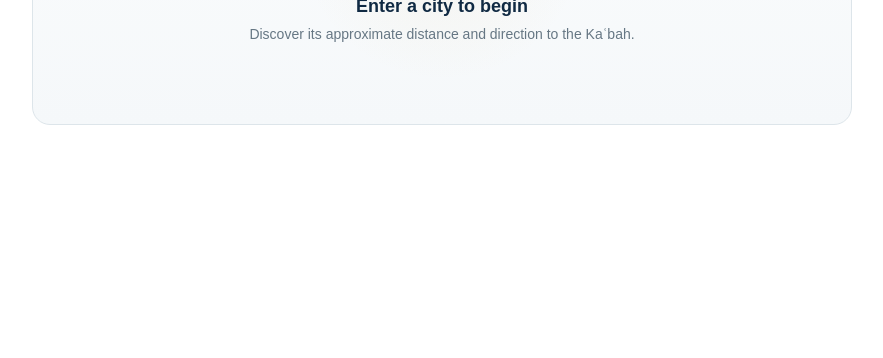
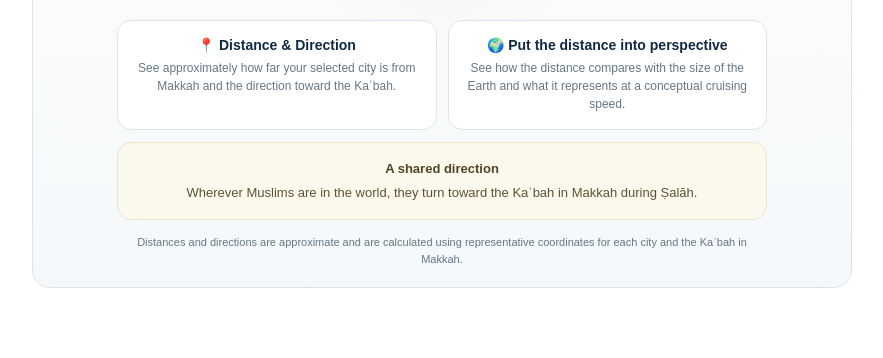
Before and after one commit to saumik42/Distance-To-The-Kabah, a plain HTML site: page index.html in a window 1280 px wide. Shown: the part 442-800 px from the top of the page, without its empty margins (198-1081 px from the left). Drawn offline with Linux system fonts and the light colour scheme; no server answers.

Commit message:
Update index.html

```diff
--- a/index.html
+++ b/index.html
@@ -152,21 +152,18 @@
 
     .placeholder {
       margin-top: 16px;
-      min-height: 290px;
       border: 1px solid var(--border);
       border-radius: 18px;
       background:
-        radial-gradient(circle at 50% 35%, rgba(214, 173, 76, 0.08), transparent 32%),
+        radial-gradient(circle at 50% 18%, rgba(214, 173, 76, 0.08), transparent 26%),
         linear-gradient(180deg, #fbfcfd 0%, #f5f8fa 100%);
-      display: flex;
-      align-items: center;
-      justify-content: center;
+      padding: 30px 24px 20px;
       text-align: center;
-      padding: 35px 20px;
-    }
-
-    .placeholder-inner {
-      max-width: 390px;
+    }
+
+    .placeholder-main {
+      max-width: 440px;
+      margin: 0 auto;
     }
 
     .placeholder-icon {
@@ -186,7 +183,7 @@
     .placeholder-title {
       margin: 0 0 7px;
       color: var(--navy);
-      font-size: 18px;
+      font-size: 19px;
       font-weight: 700;
     }
 
@@ -195,6 +192,61 @@
       color: var(--muted);
       font-size: 14px;
       line-height: 1.55;
+    }
+
+    .placeholder-preview-grid {
+      display: grid;
+      grid-template-columns: 1fr 1fr;
+      gap: 11px;
+      max-width: 650px;
+      margin: 23px auto 0;
+    }
+
+    .placeholder-preview-card {
+      background: white;
+      border: 1px solid var(--border);
+      border-radius: 14px;
+      padding: 16px 14px;
+    }
+
+    .placeholder-preview-card strong {
+      display: block;
+      margin-bottom: 6px;
+      color: var(--navy);
+      font-size: 14px;
+    }
+
+    .placeholder-preview-card p {
+      margin: 0;
+      color: var(--muted);
+      font-size: 12px;
+      line-height: 1.5;
+    }
+
+    .placeholder-reflection {
+      max-width: 650px;
+      margin: 12px auto 0;
+      padding: 16px;
+      background: #fbf8ee;
+      border: 1px solid #eee3c5;
+      border-radius: 14px;
+      color: #5f5232;
+      font-size: 13px;
+      line-height: 1.55;
+    }
+
+    .placeholder-reflection strong {
+      display: block;
+      margin-bottom: 4px;
+      color: #514522;
+    }
+
+    .placeholder-note {
+      max-width: 650px;
+      margin: 14px auto 0;
+      color: var(--muted);
+      font-size: 11px;
+      line-height: 1.5;
     }
 
     /* RESULTS */
@@ -514,7 +566,11 @@
       }
 
       .placeholder {
-        min-height: 250px;
+        padding: 25px 14px 18px;
+      }
+
+      .placeholder-preview-grid {
+        grid-template-columns: 1fr;
       }
 
       .map-card {
@@ -595,10 +651,15 @@
 
     </section>
 
-    <!-- Default placeholder -->
+    <!-- DEFAULT PLACEHOLDER -->
+
     <section id="placeholder" class="placeholder">
-      <div class="placeholder-inner">
-        <div class="placeholder-icon" aria-hidden="true">🕋</div>
+
+      <div class="placeholder-main">
+
+        <div class="placeholder-icon" aria-hidden="true">
+          🕋
+        </div>
 
         <h2 class="placeholder-title">
           Enter a city to begin
@@ -607,10 +668,45 @@
         <p class="placeholder-text">
           Discover its approximate distance and direction to the Kaʿbah.
         </p>
-      </div>
+
+      </div>
+
+      <div class="placeholder-preview-grid">
+
+        <div class="placeholder-preview-card">
+          <strong>📍 Distance &amp; Direction</strong>
+          <p>
+            See approximately how far your selected city is from Makkah
+            and the direction toward the Kaʿbah.
+          </p>
+        </div>
+
+        <div class="placeholder-preview-card">
+          <strong>🌍 Put the distance into perspective</strong>
+          <p>
+            See how the distance compares with the size of the Earth and
+            what it represents at a conceptual cruising speed.
+          </p>
+        </div>
+
+      </div>
+
+      <div class="placeholder-reflection">
+        <strong>A shared direction</strong>
+        Wherever Muslims are in the world, they turn toward the Kaʿbah
+        in Makkah during Ṣalāh.
+      </div>
+
+      <p class="placeholder-note">
+        Distances and directions are approximate and are calculated using
+        representative coordinates for each city and the Kaʿbah in Makkah.
+      </p>
+
     </section>
 
-    <!-- Results -->
+
+    <!-- RESULTS -->
+
     <section id="results">
 
       <div class="map-card">
@@ -772,7 +868,6 @@
     const markerLayer = document.getElementById("markerLayer");
     const mapLoading = document.getElementById("mapLoading");
 
-
     let worldDataLoaded = false;
 
 
@@ -848,10 +943,9 @@
         "Northwest"
       ];
 
-      const index =
-        Math.round(bearing / 45) % 8;
-
-      return directions[index];
+      return directions[
+        Math.round(bearing / 45) % 8
+      ];
     }
 
 
@@ -891,15 +985,15 @@
         const top = project(lon, 90);
         const bottom = project(lon, -90);
 
-        const line = createSVGElement("line", {
+        graticuleLayer.appendChild(
+          createSVGElement("line", {
             x1: top.x,
             y1: top.y,
             x2: bottom.x,
             y2: bottom.y,
             class: "graticule"
-        });
-
-        graticuleLayer.appendChild(line);
+          })
+        );
       }
 
 
@@ -908,15 +1002,15 @@
         const left = project(-180, lat);
         const right = project(180, lat);
 
-        const line = createSVGElement("line", {
+        graticuleLayer.appendChild(
+          createSVGElement("line", {
             x1: left.x,
             y1: left.y,
             x2: right.x,
             y2: right.y,
             class: "graticule"
-        });
-
-        graticuleLayer.appendChild(line);
+          })
+        );
       }
     }
 
@@ -997,9 +1091,7 @@
             properties.NAME ||
             "";
 
-          if (
-            name.toLowerCase() === "antarctica"
-          ) {
+          if (name.toLowerCase() === "antarctica") {
             return;
           }
 
@@ -1010,13 +1102,12 @@
             return;
           }
 
-          const path =
+          countriesLayer.appendChild(
             createSVGElement("path", {
               d,
               class: "country"
-            });
-
-          countriesLayer.appendChild(path);
+            })
+          );
         });
 
         worldDataLoaded = true;
@@ -1072,20 +1163,10 @@
       const makkah =
         project(KABAH.lon, KABAH.lat);
 
-
-      /*
-        The route is a visual connection between
-        the selected city and Makkah.
-
-        The numerical distance itself is calculated
-        separately using the great-circle Haversine
-        formula.
-      */
-
       let cityX = city.x;
       let makkahX = makkah.x;
 
-      let difference =
+      const difference =
         makkahX - cityX;
 
       if (Math.abs(difference) > MAP_WIDTH / 2) {
@@ -1121,16 +1202,9 @@
       routeLayer.appendChild(route);
 
 
-      /*
-        If the route crosses the date line,
-        draw a translated copy so it remains
-        visually continuous on the map.
-      */
-
       if (cityX > MAP_WIDTH || makkahX > MAP_WIDTH) {
 
-        const copy =
-          route.cloneNode();
+        const copy = route.cloneNode();
 
         copy.setAttribute(
           "transform",
@@ -1140,10 +1214,10 @@
         routeLayer.appendChild(copy);
       }
 
+
       if (cityX < 0 || makkahX < 0) {
 
-        const copy =
-          route.cloneNode();
+        const copy = route.cloneNode();
 
         copy.setAttribute(
           "transform",
@@ -1154,15 +1228,14 @@
       }
 
 
-      const cityDot =
+      markerLayer.appendChild(
         createSVGElement("circle", {
           cx: city.x,
           cy: city.y,
           r: 5.5,
           class: "city-dot"
-        });
-
-      markerLayer.appendChild(cityDot);
+        })
+      );
 
 
       const cityAnchor =
@@ -1174,6 +1247,7 @@
         cityAnchor === "end"
           ? -9
           : 9;
+
 
       addTextLabel(
         city.x + cityOffset,
@@ -1196,39 +1270,35 @@
       }
 
 
-      const makkahDot =
+      markerLayer.appendChild(
         createSVGElement("circle", {
           cx: makkah.x,
           cy: makkah.y,
           r: 5.8,
           class: "makkah-dot"
-        });
-
-      markerLayer.appendChild(makkahDot);
+        })
+      );
 
 
       addTextLabel(
         makkah.x + 9,
         makkah.y - 15,
         "🕋",
-        "kabah-symbol",
-        "start"
+        "kabah-symbol"
       );
 
       addTextLabel(
         makkah.x + 9,
         makkah.y - 2,
         "Makkah",
-        "map-label",
-        "start"
+        "map-label"
       );
 
       addTextLabel(
         makkah.x + 9,
         makkah.y + 11,
         "Saudi Arabia",
-        "map-sub-label",
-        "start"
+        "map-sub-label"
       );
     }
 
@@ -1354,7 +1424,6 @@
         const direction =
           compassDirection(bearing);
 
-
         const roundedDistance =
           Math.round(distance);
 
@@ -1371,7 +1440,6 @@
 
         distanceNumber.textContent =
           roundedDistance.toLocaleString();
-
 
         directionText.textContent =
           direction;
@@ -1410,12 +1478,6 @@
         results.style.display = "block";
 
 
-        /*
-          If the world map is still loading,
-          keep the loading message visible until
-          the geographic data finishes loading.
-        */
-
         if (worldDataLoaded) {
           mapLoading.style.display = "none";
         }
@@ -1490,7 +1552,7 @@
       () => {
 
         results.style.display = "none";
-        placeholder.style.display = "flex";
+        placeholder.style.display = "block";
 
         resetPerspective();
 
```
Lines whose indentation alone changed are shown as unchanged.
